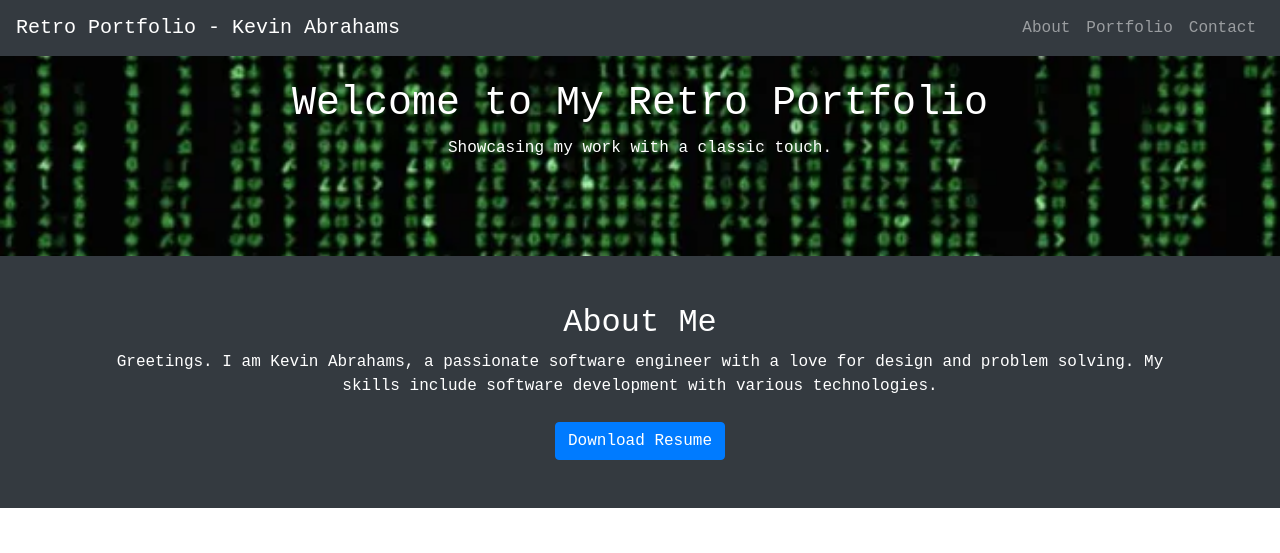
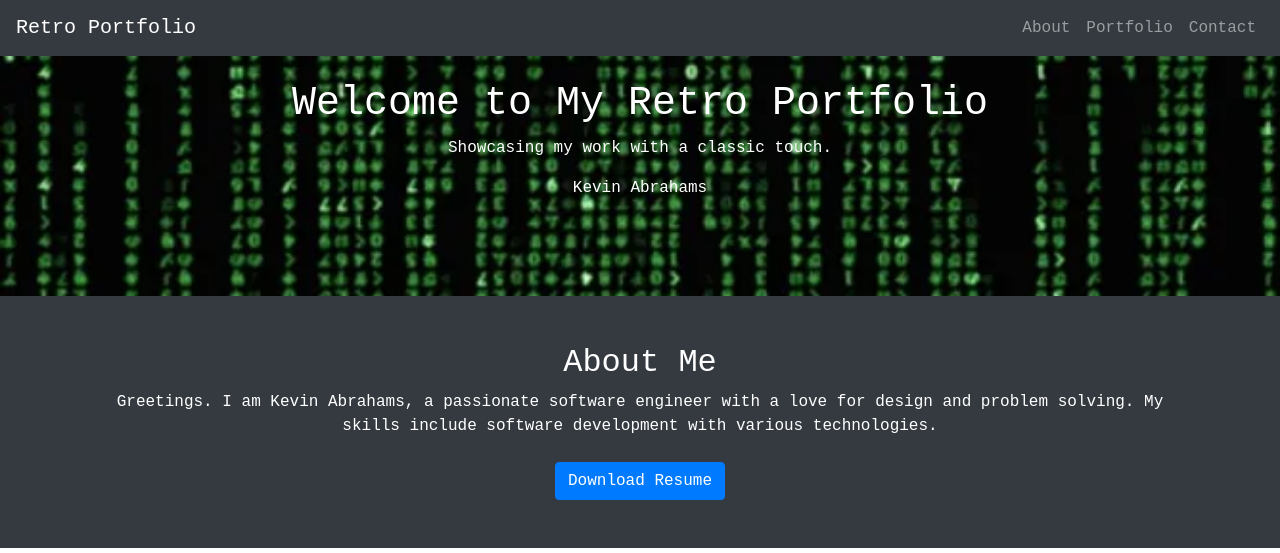
Before and after one commit to kevabra/retroportfolio, a plain HTML site: page index.html in a window 1280 px wide. Shown: the top 553 px of the page. Drawn offline with nearby package versions, Linux system fonts and the light colour scheme.

Commit message:
retro portfolio

```diff
--- a/index.html
+++ b/index.html
@@ -45,7 +45,7 @@
 </head>
 <body>
     <nav class="navbar navbar-expand-lg navbar-dark bg-dark fixed-top">
-        <a class="navbar-brand" href="#">Retro Portfolio - Kevin Abrahams</a>
+        <a class="navbar-brand" href="#">Retro Portfolio</a>
         <button class="navbar-toggler" type="button" data-toggle="collapse" data-target="#navbarNav" aria-controls="navbarNav" aria-expanded="false" aria-label="Toggle navigation">
             <span class="navbar-toggler-icon"></span>
         </button>
@@ -67,6 +67,7 @@
     <header>
         <h1>Welcome to My Retro Portfolio</h1>
         <p>Showcasing my work with a classic touch.</p>
+		<p> Kevin Abrahams</p>
     </header>
 
 	<section id="about" class="py-5 bg-dark text-white">
```
